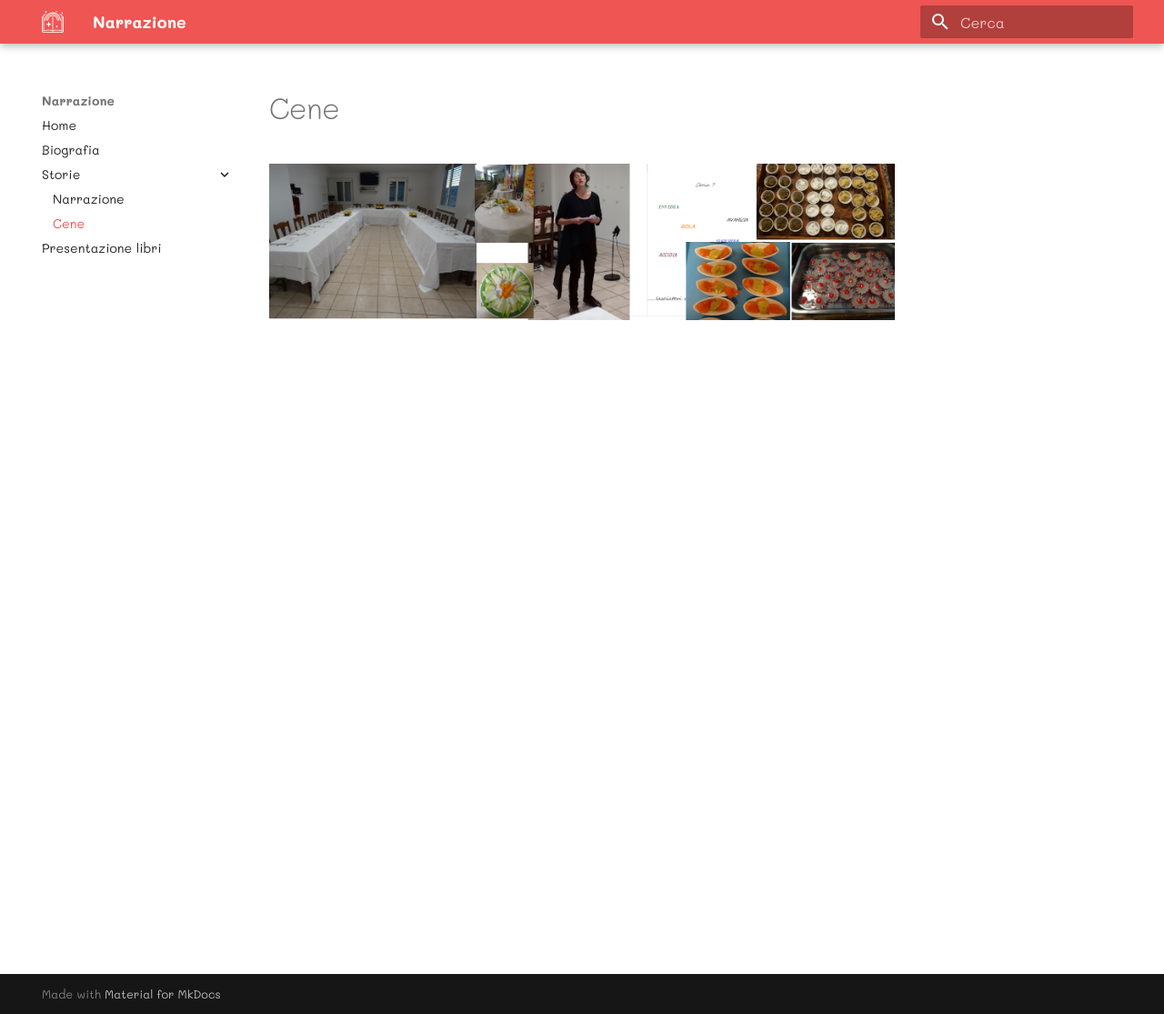
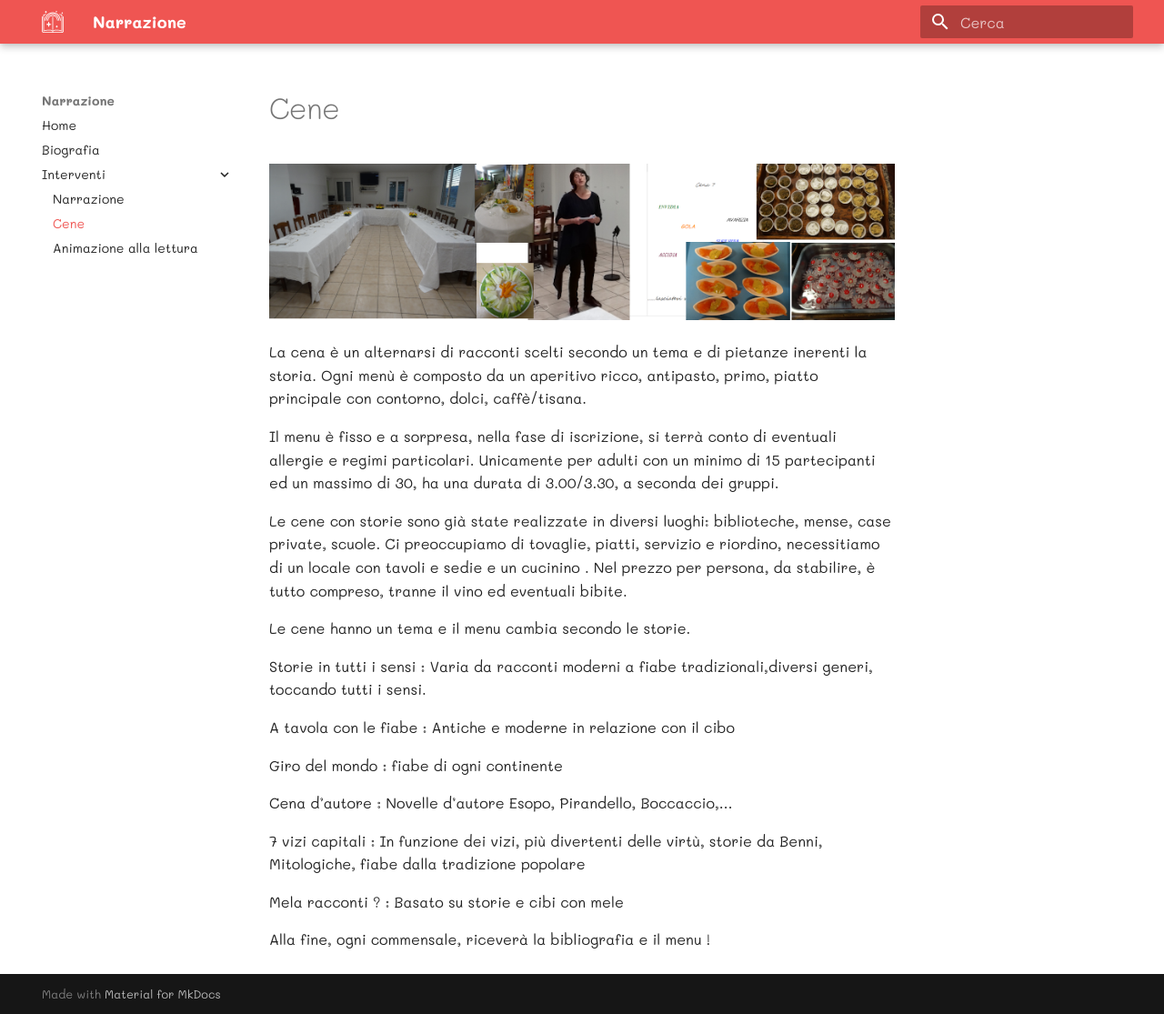
Before and after one commit to narrazione/narrazione.github.io, an MkDocs documentation site: the page built from docs/cene.md, in a window 1280 px wide and 1115 px high. Shown: the whole window at 91% size. Built offline with MkDocs 1.6.1 and Material for MkDocs 9.7.7, drawn with Linux system fonts in a browser that asks for light colours.

Commit message:
cene narrazione

```diff
--- a/docs/cene.md
+++ b/docs/cene.md
@@ -1 +1,27 @@
 ![](img/cene.png)
+
+ La cena  è un alternarsi di racconti scelti secondo un tema e di pietanze inerenti la storia. Ogni men&ugrave; &egrave; composto da un aperitivo ricco, antipasto, primo, piatto principale con contorno, dolci, caffè/tisana.
+
+ Il menu &egrave; fisso e a sorpresa, nella fase di iscrizione, si terr&agrave; conto di eventuali allergie e regimi particolari.
+ Unicamente per adulti con un minimo di 15 partecipanti ed un massimo di 30, ha una durata di 3.00/3.30, a seconda dei gruppi.
+
+Le cene con storie sono  gi&agrave; state realizzate in diversi luoghi: biblioteche, mense, case private, scuole. Ci preoccupiamo di tovaglie, piatti, servizio e riordino,  necessitiamo di un locale con tavoli e sedie e un cucinino .
+Nel prezzo per persona, da stabilire, &egrave; tutto compreso, tranne il vino ed eventuali bibite.
+
+
+Le cene hanno un tema e il menu cambia secondo le storie.
+
+Storie in tutti i sensi  : Varia da racconti moderni a fiabe tradizionali,diversi generi, toccando tutti i sensi.
+
+A tavola con le fiabe : Antiche e moderne in relazione con il cibo
+
+Giro del mondo :  fiabe di ogni continente
+
+Cena d'autore  : Novelle d'autore Esopo, Pirandello, Boccaccio,...
+
+7 vizi capitali  : In funzione dei vizi, più divertenti delle virtù, storie da Benni, Mitologiche, fiabe dalla tradizione popolare
+
+
+Mela racconti ? :  Basato su storie e cibi con mele
+
+Alla fine, ogni commensale, ricever&agrave; la bibliografia e il menu !
--- a/mkdocs.yml
+++ b/mkdocs.yml
@@ -48,7 +48,7 @@ extra_javascript:
 nav:
   - Home: index.md
   - Biografia: bio.md
-  - Storie:
+  - Interventi:
     - Narrazione: narrazione.md
     - Cene: cene.md
-  - Presentazione libri: libri.md
+    - Animazione alla lettura: libri.md
```
Also changed, not shown: docs/bio.md (+3 -4 lines), docs/index.md (+1 -1 lines), docs/narrazione.md (+31 -12 lines).
